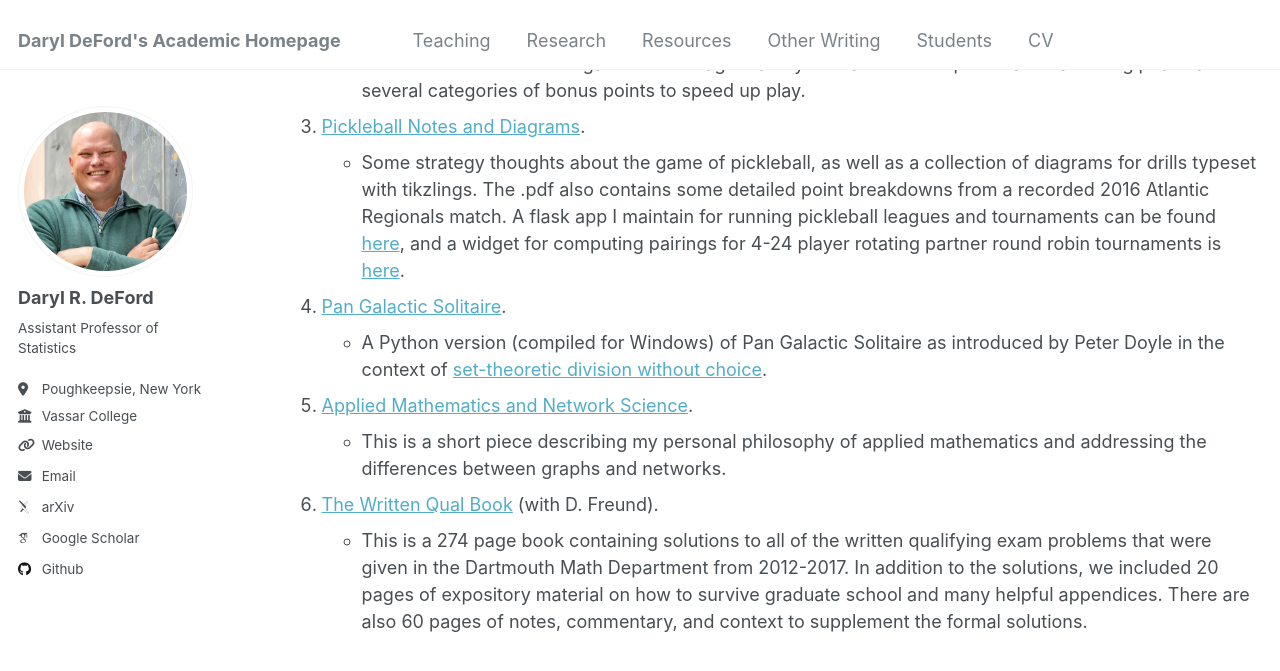
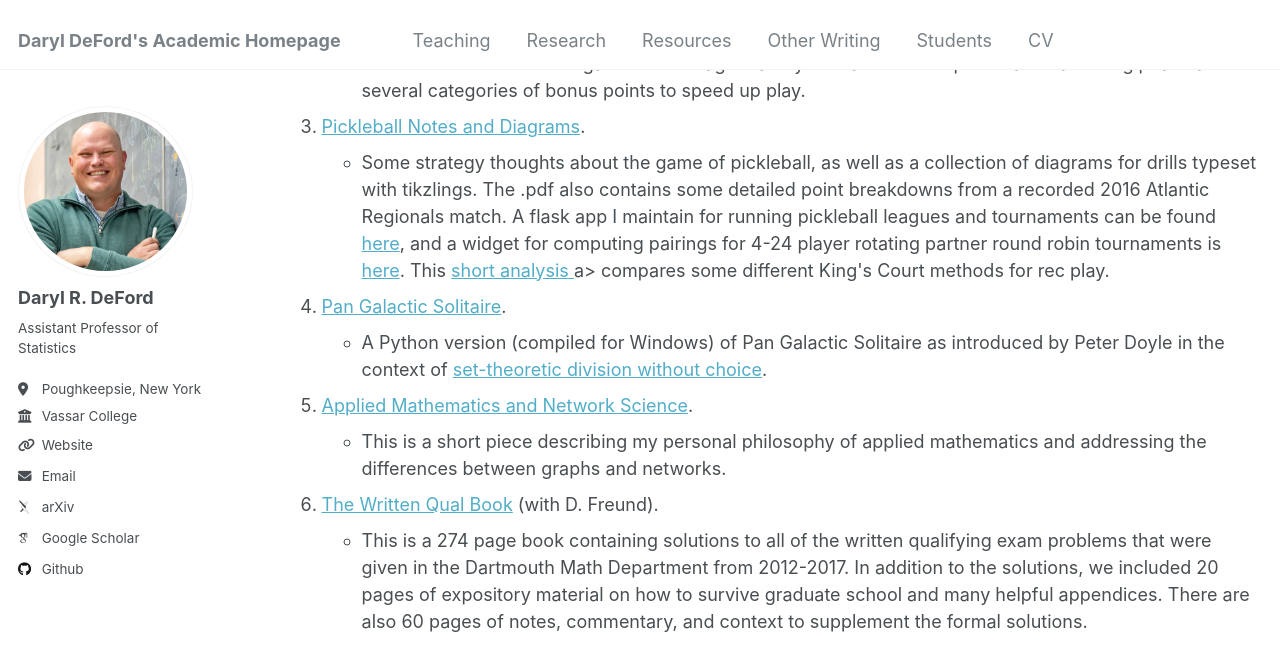
Before and after one commit to drdeford/drdeford.github.io, a Jekyll site: the page built from _pages/Other.md, in a window 1280 px wide and 900 px high, scrolled down 415 px. Shown: the top 671 px of the window. Built offline with Jekyll 4.4.1, drawn with Linux system fonts in a browser that asks for light colours; some web fonts are replaced.

Commit message:
Update Other.md

```diff
--- a/_pages/Other.md
+++ b/_pages/Other.md
@@ -25,7 +25,7 @@ This page collects some of my writing on miscellaneous topics that don't fit nat
 The .pdf also contains some detailed point breakdowns from a recorded 2016 Atlantic Regionals match.
 A flask app  I maintain for running pickleball leagues and tournaments can be found <a href="http://pblapp.com"> here</a>,
 and a widget for computing
-pairings for 4-24 player rotating partner round robin tournaments is <a href="http://picklebrackets.com"> here</a>.
+pairings for 4-24 player rotating partner round robin tournaments is <a href="http://picklebrackets.com"> here</a>. This <a href="../files/KC.pdf">short analysis </a>a> compares some different King's Court methods for rec play.
 </li></ul>
 <li><a href="https://github.com/drdeford/Pan_Galactic_Solitaire"> Pan Galactic Solitaire</a>.</li>
 <ul><li>A Python version (compiled for Windows) of Pan Galactic Solitaire as introduced by Peter Doyle in the context of
```
